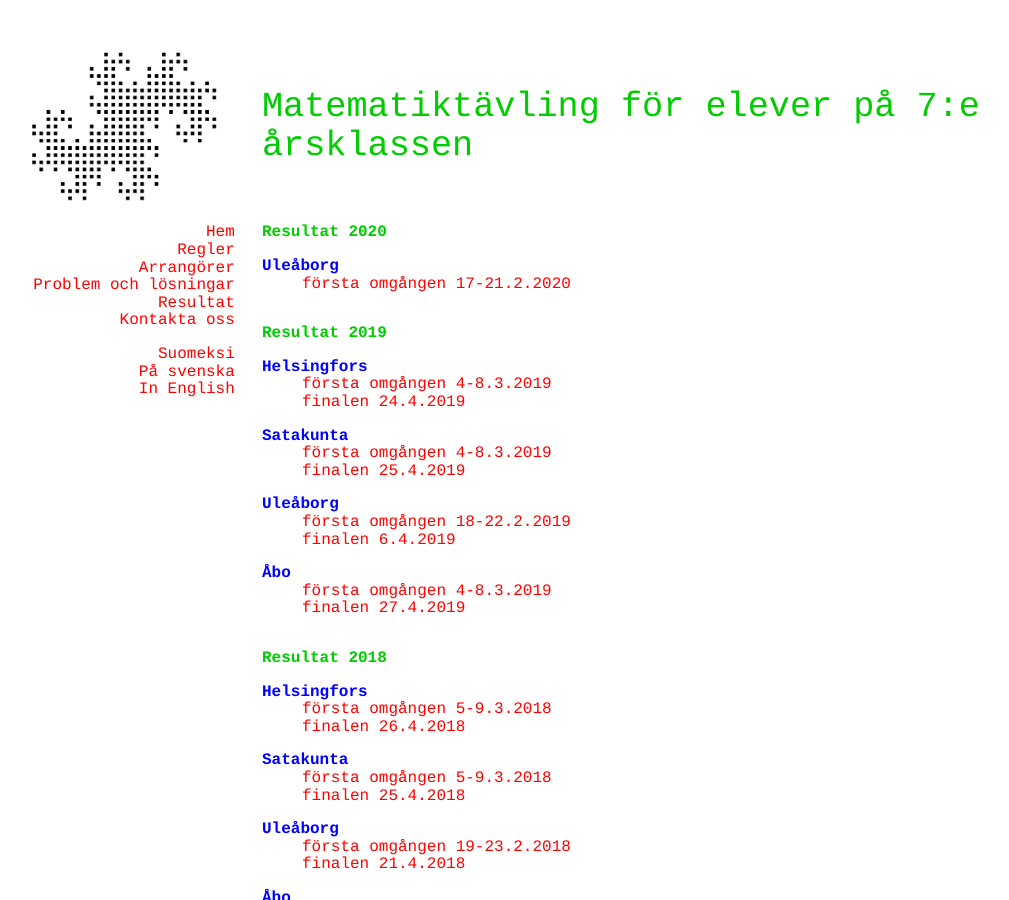
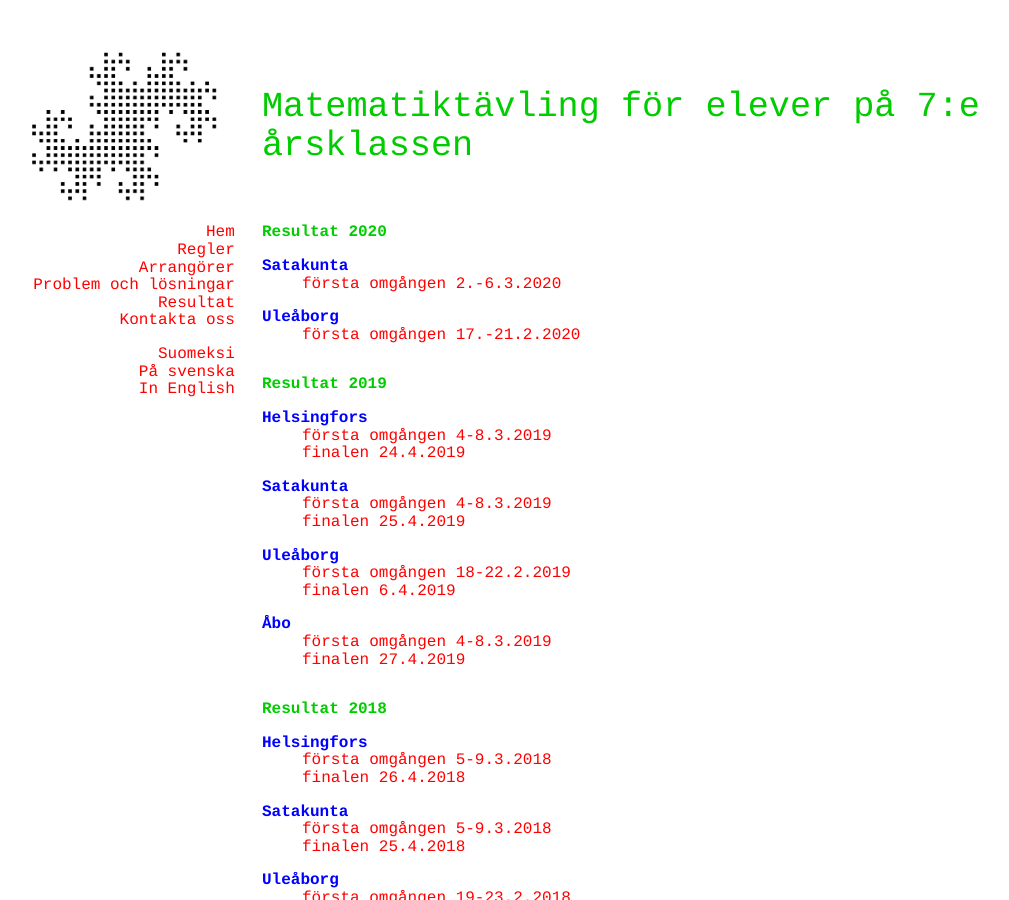
Before and after one commit to matematiikkakilpailut/matematiikkakilpailut.github.io, a Jekyll site: the page built from seiskat/sv/resultat.html, in a window 1280 px wide and 900 px high. Shown: the whole window, without its empty margins (58-1067 px from the left). Built offline with Jekyll 4.4.1, drawn with Linux system fonts in a browser that asks for light colours.

Commit message:
Update resultat.html
Satakunnan alkukisan tulokset

```diff
--- a/seiskat/sv/resultat.html
+++ b/seiskat/sv/resultat.html
@@ -5,8 +5,10 @@
 <h2 id="resultat-2020">Resultat 2020</h2>
 
 <dl>
+	<dt>Satakunta</dt>
+	<dd><a href="2020/s_tulokset.pdf">f&ouml;rsta omg&aring;ngen 2.-6.3.2020</a></dd>
 	<dt>Ule&aring;borg</dt>
-	<dd><a href="2020/o_tulokset.pdf">f&ouml;rsta omg&aring;ngen 17-21.2.2020</a></dd>
+	<dd><a href="2020/o_tulokset.pdf">f&ouml;rsta omg&aring;ngen 17.-21.2.2020</a></dd>
 </dl>
 
 <h2 id="resultat-2019">Resultat 2019</h2>
```
